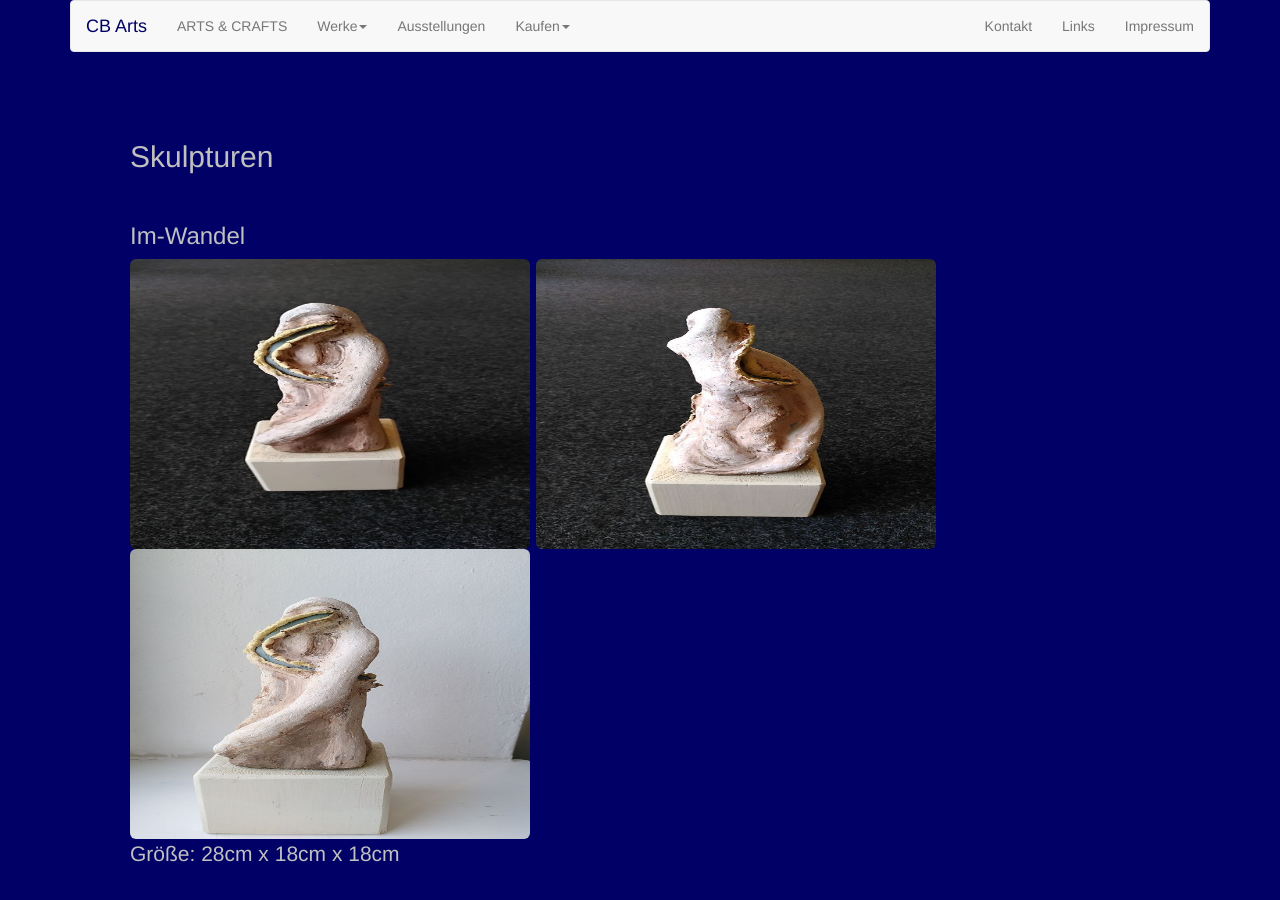
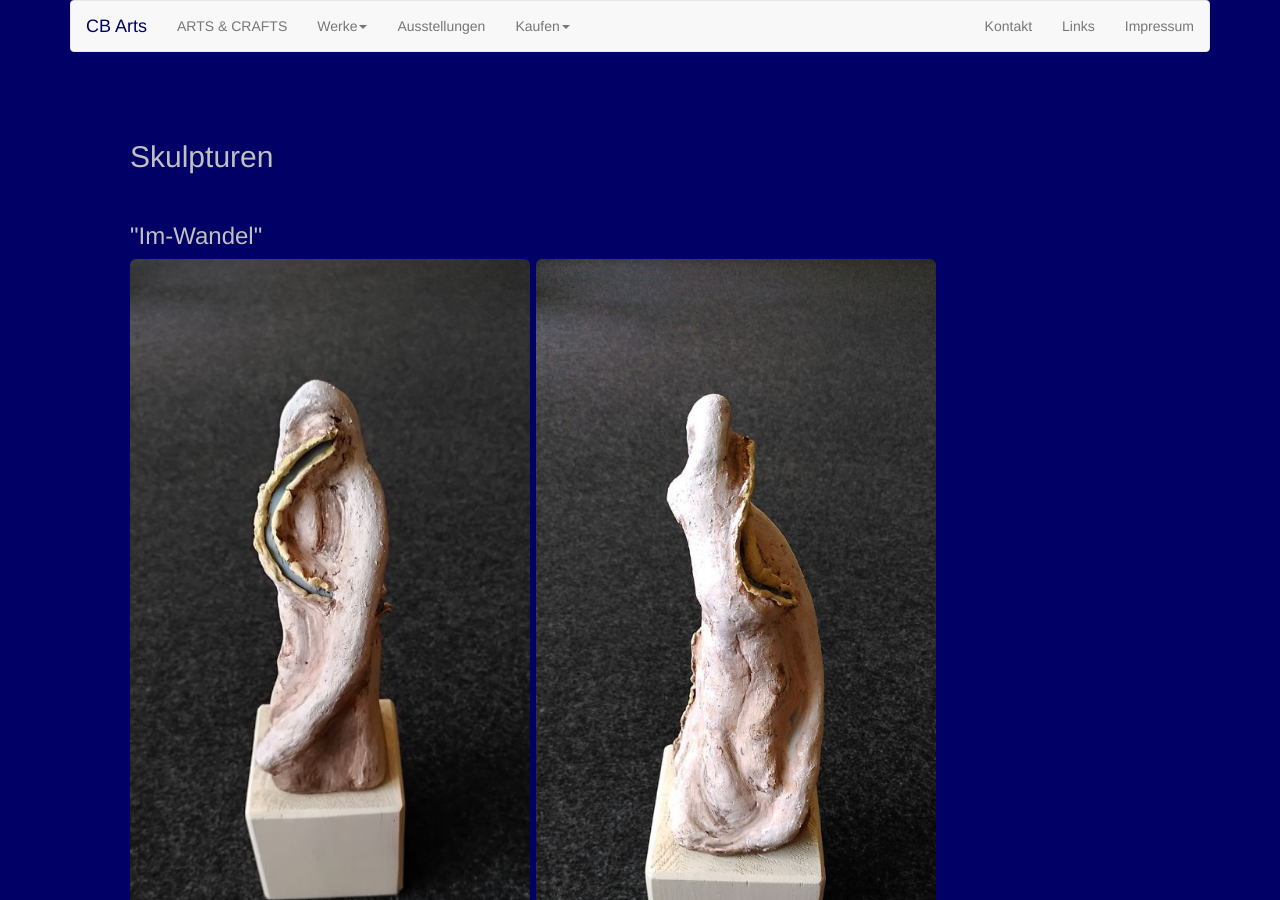
Before and after one commit to schmidb/CBArts, a Jekyll site: the page built from skulpturen.html, in a window 1280 px wide and 900 px high. Built offline with Jekyll 4.4.1, drawn with Linux system fonts in a browser that asks for light colours.

Commit message:
design fixes

```diff
--- a/skulpturen.html
+++ b/skulpturen.html
@@ -6,11 +6,11 @@
 <h2>Skulpturen</h2>
 
 <br>
-<h3>Im-Wandel</h3>
+<h3>"Im-Wandel"</h3>
 <p>
-  <a href="img/skulpturen/im-wandel-1.jpg" target="_blank"><img src="img/skulpturen/im-wandel-1.jpg" width="400" height="290" border="0" class="img-rounded"></a>
-  <a href="img/skulpturen/im-wandel-2.jpg" target="_blank"><img src="img/skulpturen/im-wandel-2.jpg" width="400" height="290" border="0" class="img-rounded"></a>
-  <a href="img/skulpturen/im-wandel-3.jpg" target="_blank"><img src="img/skulpturen/im-wandel-3.jpg" width="400" height="290" border="0" class="img-rounded"></a>
+  <a href="img/skulpturen/im-wandel-1.jpg" target="_blank"><img src="img/skulpturen/im-wandel-1.jpg" width="400" border="0" class="img-rounded"></a>
+  <a href="img/skulpturen/im-wandel-2.jpg" target="_blank"><img src="img/skulpturen/im-wandel-2.jpg" width="400" border="0" class="img-rounded"></a>
+  <a href="img/skulpturen/im-wandel-3.jpg" target="_blank"><img src="img/skulpturen/im-wandel-3.jpg" width="400" border="0" class="img-rounded"></a>
 <br>Größe: 28cm x 18cm  x 18cm
 </p>
 
```
